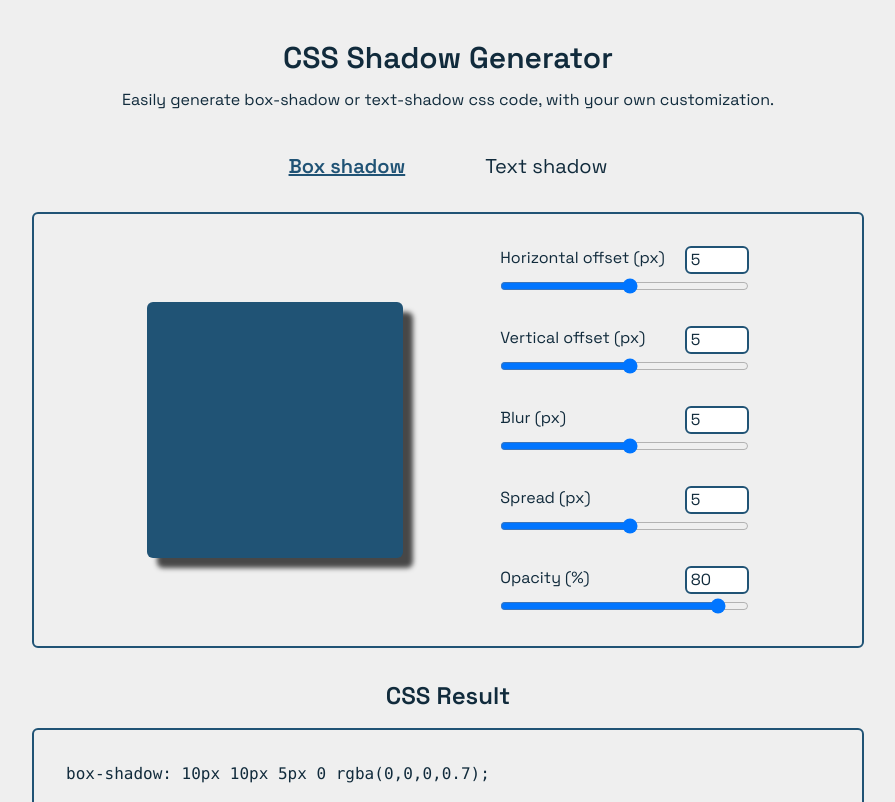
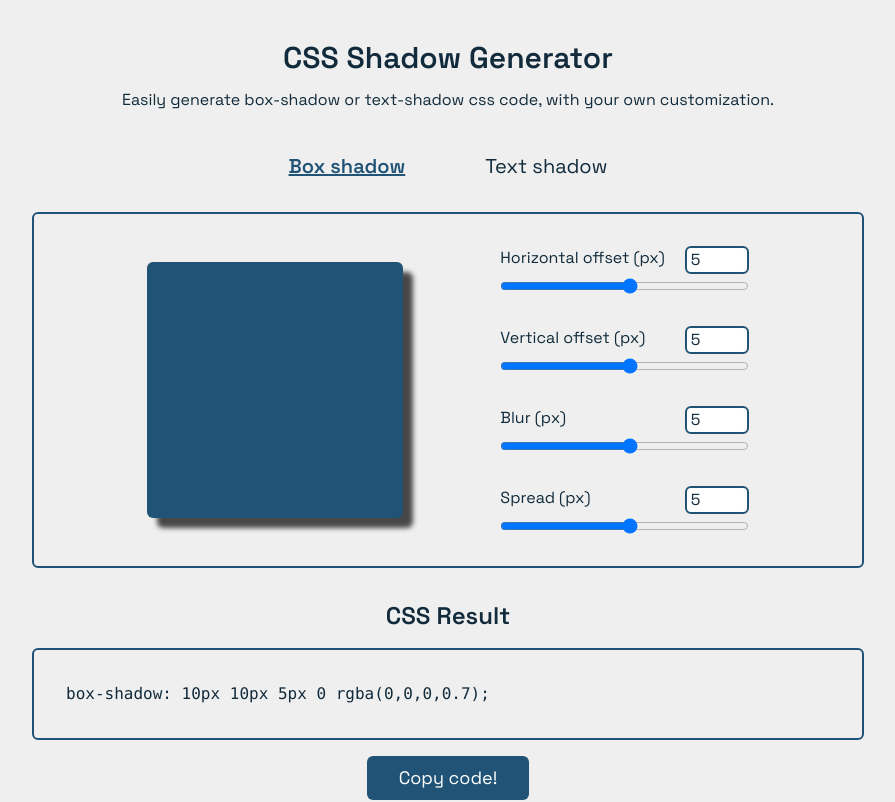
Before and after one commit to up2dul/css-shadow-generator, a React (Vite) app: page /box-shadow in a window 1280 px wide. Shown: the top 802 px of the page, without its empty margins (192-1087 px from the left). Built offline with nearby package versions, Linux system fonts and the light colour scheme.

Commit message:
refactor: remove unit properties

```diff
--- a/src/components/slider.jsx
+++ b/src/components/slider.jsx
@@ -1,6 +1,6 @@
 import React, { useState } from 'react';
 
-export const Slider = ({ name, sliderValue, unit, onSliderChange }) => {
+export const Slider = ({ name, sliderValue, onSliderChange }) => {
   const [inputValue, setInputValue] = useState(sliderValue);
 
   const handleChange = (e) => {
@@ -11,7 +11,7 @@ export const Slider = ({ name, sliderValue, unit, onSliderChange }) => {
   return (
     <div>
       <div className='flex justify-between'>
-        <label>{name} ({unit})</label>
+        <label>{name} (px)</label>
         <input
           type='number'
           min='-100'
--- a/src/configs/box-sliders.js
+++ b/src/configs/box-sliders.js
@@ -1,7 +1,6 @@
 export const configBoxSliders = [
-  { name: 'Horizontal offset', defaultValue: 5, unit: 'px' },
-  { name: 'Vertical offset', defaultValue: 5, unit: 'px' },
-  { name: 'Blur', defaultValue: 5, unit: 'px' },
-  { name: 'Spread', defaultValue: 5, unit: 'px' },
-  { name: 'Opacity', defaultValue: 80, unit: '%' },
+  { name: 'Horizontal offset', defaultValue: 5,  },
+  { name: 'Vertical offset', defaultValue: 5,  },
+  { name: 'Blur', defaultValue: 5,  },
+  { name: 'Spread', defaultValue: 5,  },
 ];
--- a/src/pages/box-shadow.jsx
+++ b/src/pages/box-shadow.jsx
@@ -10,12 +10,11 @@ export const BoxShadow = () => (
         <BoxDemo />
       </div>
       <div className='flex flex-col gap-8'>
-        {boxSliders.map(({ name, defaultValue, unit }, idx) => (
+        {boxSliders.map(({ name, defaultValue }, idx) => (
           <Slider
             key={idx}
             name={name}
             sliderValue={defaultValue}
-            unit={unit}
             // onSliderChange={}
           />
         ))}
```
